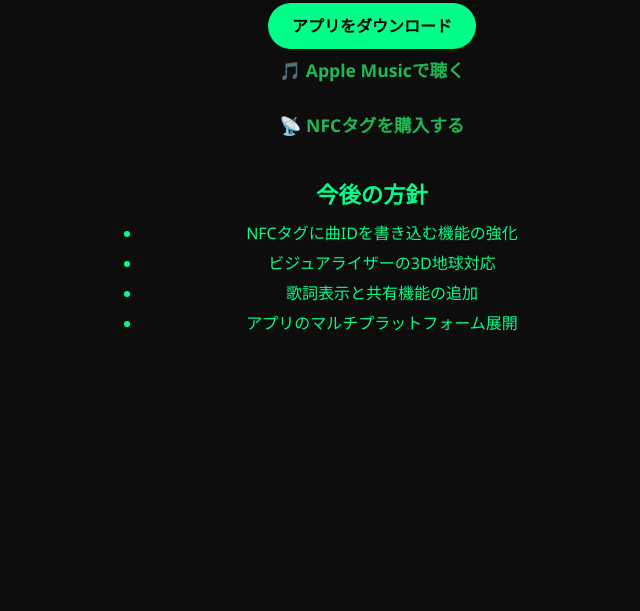
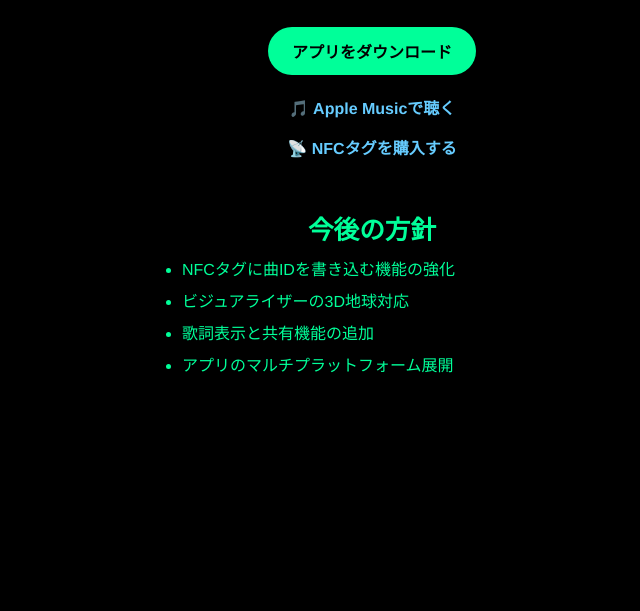
Before and after one commit to pandaman1482y/FlowStream, a plain HTML site: page index.html in a window 1280 px wide. Shown: the part 189-800 px from the top of the page, without its empty margins (268-908 px from the left). Drawn offline with Linux system fonts and the light colour scheme.

Commit message:
Update style.css

```diff
--- a/style.css
+++ b/style.css
@@ -1,77 +1,71 @@
-* {
+body {
+  background-color: #000;
+  color: #00ff99;
+  font-family: "Helvetica Neue", sans-serif;
+  text-align: center;
   margin: 0;
   padding: 0;
-  box-sizing: border-box;
 }
 
-body {
-  background-color: #0d0d0d;
-  color: #00ff88;
-  font-family: 'Segoe UI', sans-serif;
-  text-align: center;
+.container {
   padding: 40px 20px;
 }
 
-.container {
-  max-width: 500px;
-  margin: 0 auto;
-}
-
 .app-icon {
-  width: 160px;
-  height: 160px;
-  border-radius: 32px;
-  box-shadow: 0 0 30px #00ff88;
+  width: 150px;
+  height: 150px;
+  border-radius: 20px;
+  box-shadow: 0 0 30px #00ff99;
   margin-bottom: 20px;
 }
 
 h1 {
-  font-size: 2.5rem;
+  font-size: 2.5em;
   margin-bottom: 10px;
-  font-weight: bold;
-}
-
-p {
-  font-size: 1.1rem;
-  margin-bottom: 30px;
 }
 
 .button {
-  background: #00ff88;
+  display: inline-block;
+  padding: 12px 24px;
+  background-color: #00ff99;
   color: #000;
   text-decoration: none;
-  padding: 12px 24px;
   border-radius: 30px;
   font-weight: bold;
-  transition: background 0.3s;
+  margin-top: 10px;
 }
 
-.button:hover {
-  background: #00cc70;
-}
 .affiliate-links {
   margin-top: 20px;
 }
 
 .affiliate-links a {
-  color: #1db954;
+  color: #66ccff;
   text-decoration: none;
   font-weight: bold;
 }
 
+.affiliate-links a:hover {
+  text-decoration: underline;
+}
+
 .roadmap {
-  margin-top: 40px;
+  margin-top: 50px;
 }
 
 .roadmap h2 {
-  font-size: 1.4em;
+  font-size: 1.6em;
   margin-bottom: 10px;
 }
 
 .roadmap ul {
+  list-style: disc;
+  text-align: left;
+  max-width: 400px;
+  margin: 0 auto;
   padding-left: 20px;
 }
 
 .roadmap li {
-  margin-bottom: 6px;
+  margin-bottom: 8px;
 }
```
